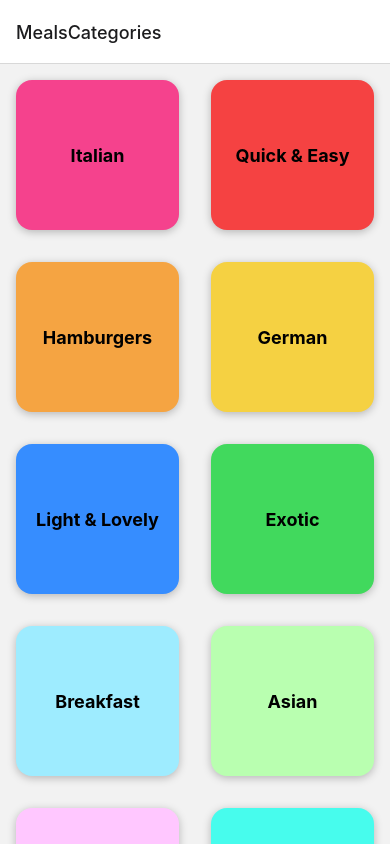
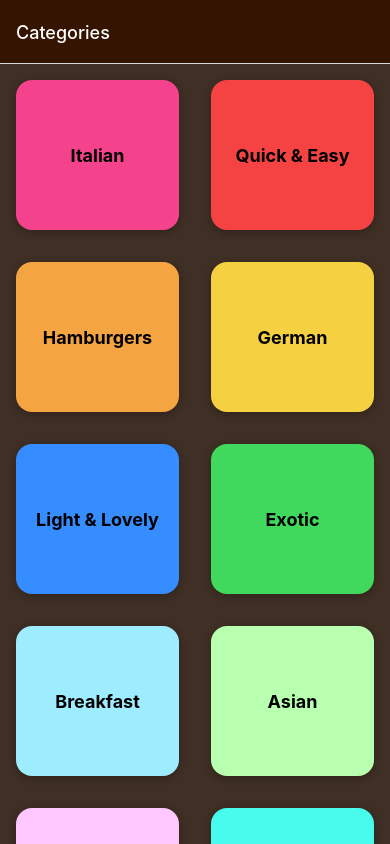
Before and after one commit to DmytroKhrishu/DemoMealsApp, a React Native app: screen / in a window 390 px wide. Built offline with nearby package versions, Linux system fonts and the light colour scheme.

Commit message:
styled the navigator

```diff
--- a/App.js
+++ b/App.js
@@ -11,11 +11,34 @@ const Stack = createNativeStackNavigator();
 export default function App() {
   return (
     <>
-      <StatusBar style="dark" />
+      <StatusBar style="light" />
       <NavigationContainer>
-        <Stack.Navigator>
-          <Stack.Screen name="MealsCategories" component={CategoriesScreen} />
-          <Stack.Screen name='MealsOverview' component={MealsOverviewScreen} />
+        <Stack.Navigator
+          screenOptions={{
+            headerStyle: { backgroundColor: '#351401' },
+            headerTintColor: 'white',
+            contentStyle: {
+              backgroundColor: '#3f2f25',
+            },
+          }}
+        >
+          <Stack.Screen
+            name="MealsCategories"
+            component={CategoriesScreen}
+            options={{
+              title: 'Categories',
+            }}
+          />
+          <Stack.Screen
+            name="MealsOverview"
+            component={MealsOverviewScreen}
+            // options={({ route, navigation }) => {
+            //   const catId = route.params.categoryId;
+            //   return {
+            //     title: catId,
+            //   };
+            // }}
+          />
         </Stack.Navigator>
       </NavigationContainer>
     </>
--- a/screens/MealsOverviewScreen.js
+++ b/screens/MealsOverviewScreen.js
@@ -1,13 +1,22 @@
 import { FlatList, StyleSheet, Text, View } from 'react-native';
-import { MEALS } from '../data/dummy-data';
+import { MEALS, CATEGORIES } from '../data/dummy-data';
 import MealItem from '../components/MealItem';
+import { useEffect } from 'react';
 
-export default function MealsOverviewScreen({ route }) {
+export default function MealsOverviewScreen({ route, navigation }) {
   const catId = route.params.categoryId;
 
   const displayedMeals = MEALS.filter((mealItem) => {
     return mealItem.categoryIds.indexOf(catId) >= 0;
   });
+
+  useEffect(() => {
+    const categoryTitle = CATEGORIES.find((item) => item.id === catId).title;
+
+    navigation.setOptions({
+      title: categoryTitle,
+    });
+  }, [catId, navigation]);
 
   function renderMealItem(itemData) {
     const mealItemProps = {
```
Also changed, not shown: screens/MealDetailsScreen.js (added).
